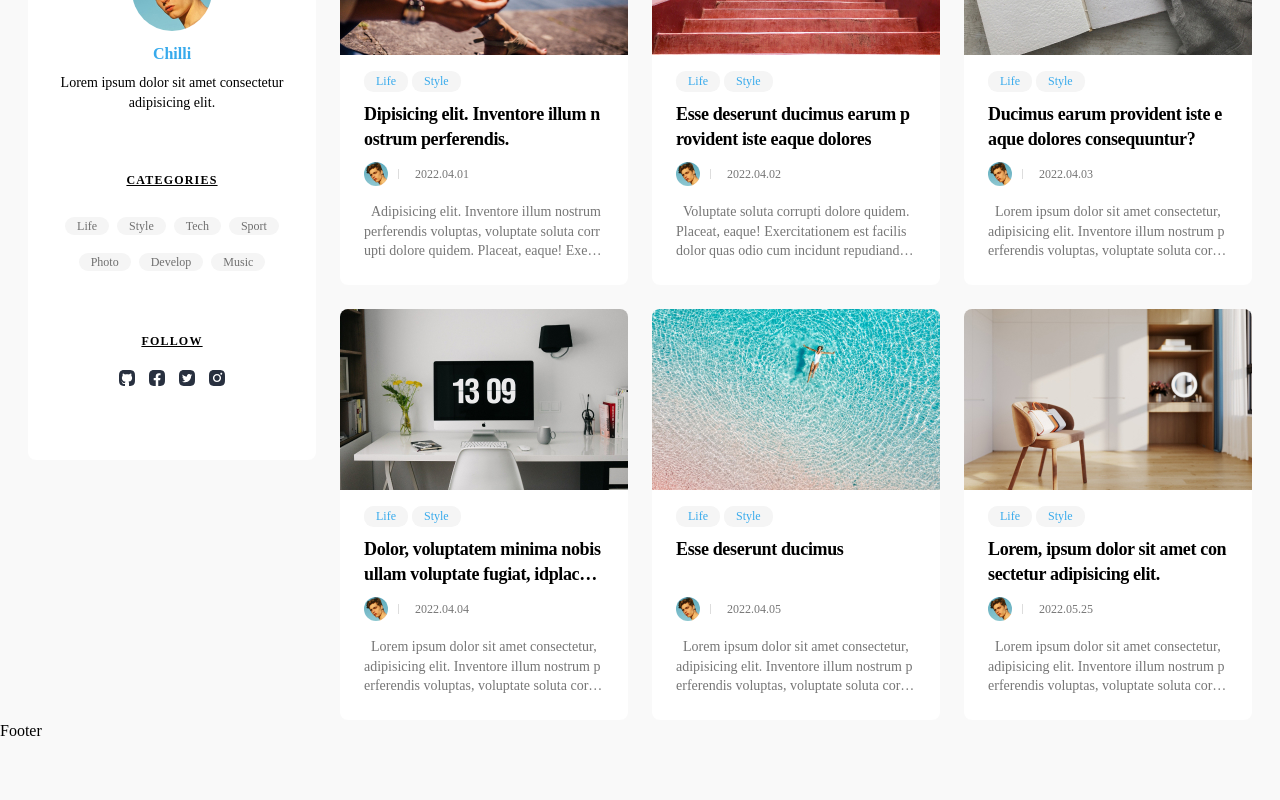
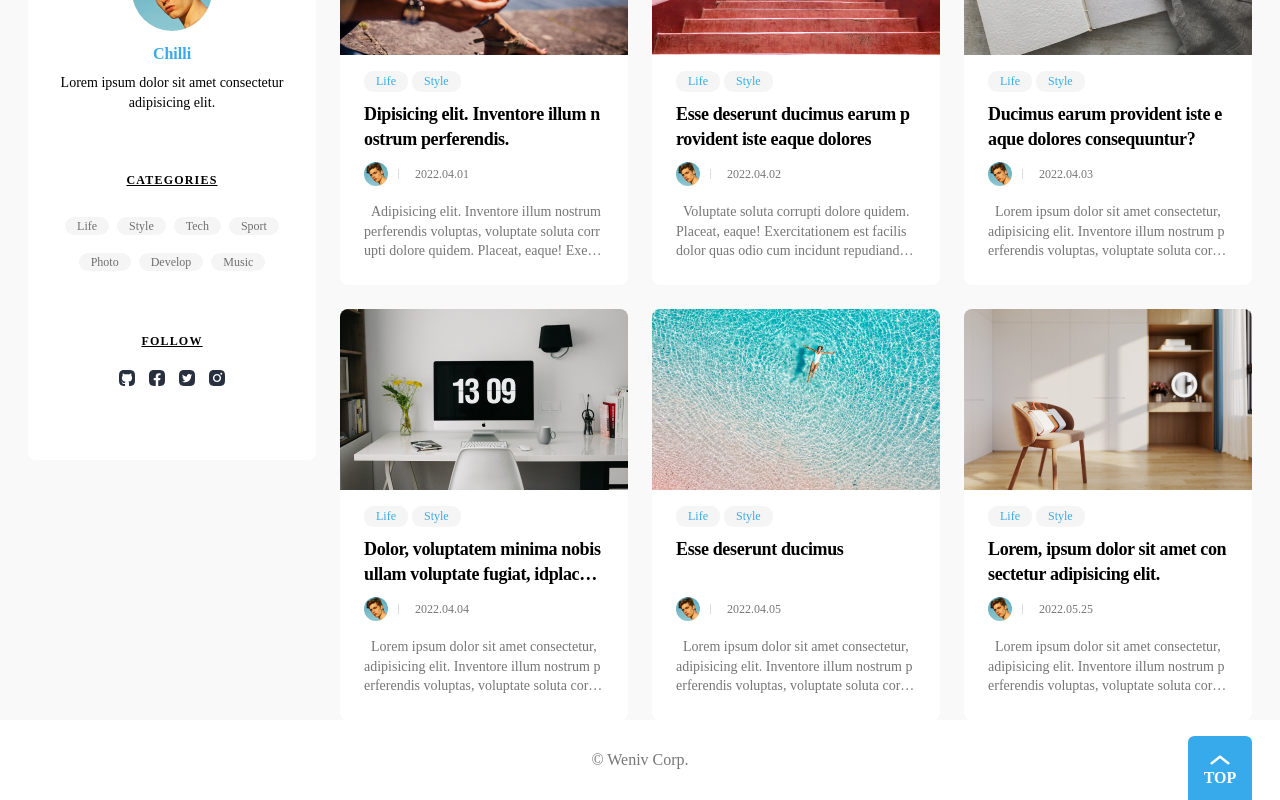
Before and after one commit to hyeonbinnn/-bucket-list, a React (Create React App) app: page / in a window 1280 px wide. Shown: the part 510-1310 px from the top of the page. Before the commit the page ends 1252 px from the top, so only its background shows below. Built offline with nearby package versions, Linux system fonts and the light colour scheme; data requests are answered from the project's data file; a web font is replaced by a local one.

Commit message:
add: 푸터 추가

```diff
--- /dev/null
+++ b/src/components/Footer/Footer.css
@@ -0,0 +1,30 @@
+footer {
+  background: var(--white-color);
+  margin-top: 10rem;
+}
+footer .max-width {
+  display: flex;
+  align-items: center;
+  justify-content: center;
+  height: 8rem;
+  position: relative;
+}
+
+footer h2 {
+  color: var(--gray-color);
+}
+
+.top-button {
+  position: absolute;
+  bottom: 0;
+  right: 0;
+  width: 6.4rem;
+  height: 6.4rem;
+  padding-top: 2.2rem;
+  border: 0;
+  border-radius: var(--border-radius) var(--border-radius) 0 0;
+  background: var(--main-color) url(../../assets/ArrowTop.svg) no-repeat 50% 0.4rem / 4rem;
+  color: var(--white-color);
+  text-align: center;
+  font-weight: bold;
+}
--- a/src/components/Footer/Footer.jsx
+++ b/src/components/Footer/Footer.jsx
@@ -1,7 +1,15 @@
 import React from 'react';
+import './Footer.css';
 
 const Footer = () => {
-  return <div>Footer</div>;
+  return (
+    <footer>
+      <div className="max-width">
+        <h2>© Weniv Corp.</h2>
+        <button className="top-button">TOP</button>
+      </div>
+    </footer>
+  );
 };
 
 export default Footer;
```
